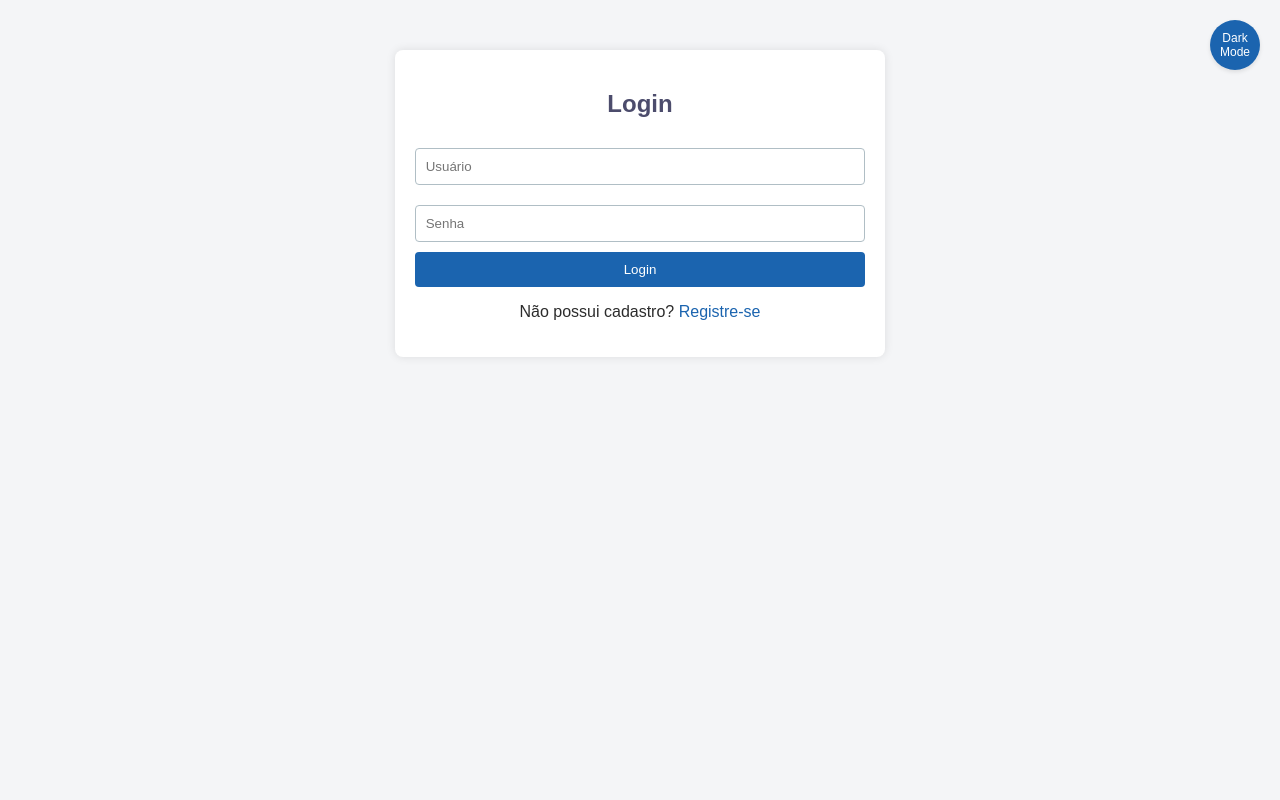
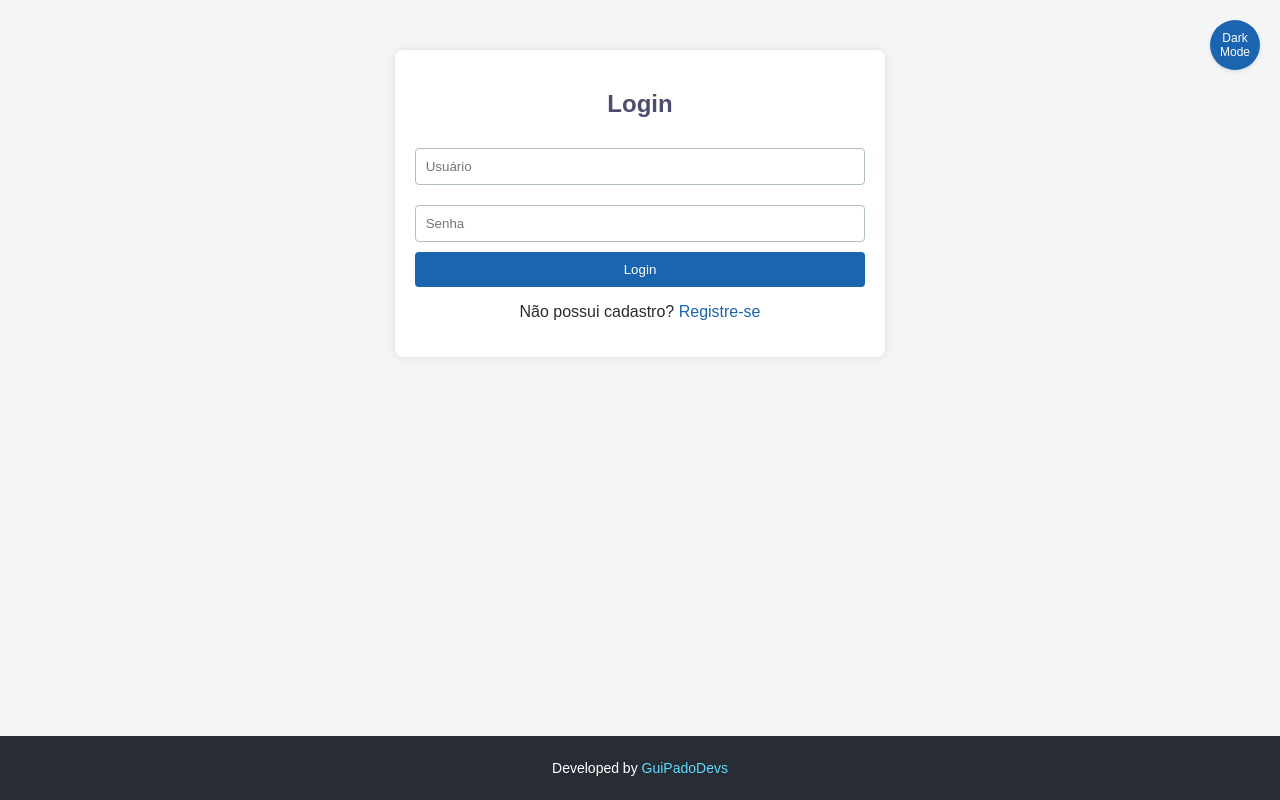
Before and after one commit to GuiPadoDevs/Client_ToDoList, a React (Create React App) app: page / in a window 1280 px wide. Built offline with nearby package versions, Linux system fonts and the light colour scheme.

Commit message:
Client ToDoList

```diff
--- a/public/index.html
+++ b/public/index.html
@@ -2,7 +2,7 @@
 <html lang="en">
   <head>
     <meta charset="utf-8" />
-    <link rel="icon" href="%PUBLIC_URL%/favicon.ico" />
+    <link rel="icon" href="%PUBLIC_URL%/GuiPadoDevs.ico" />
     <meta name="viewport" content="width=device-width, initial-scale=1" />
     <meta name="theme-color" content="#000000" />
     <meta
@@ -24,7 +24,7 @@
       work correctly both with client-side routing and a non-root public URL.
       Learn how to configure a non-root public URL by running `npm run build`.
     -->
-    <title>React App</title>
+    <title>To Do List - GuiPadoDevs</title>
   </head>
   <body>
     <noscript>You need to enable JavaScript to run this app.</noscript>
--- a/src/App.js
+++ b/src/App.js
@@ -5,6 +5,7 @@ import Home from './pages/Home';
 import Layout from './Layout';
 import { ThemeProvider } from './ThemeContext';
 import './styles/App.css';
+import Footer from './components/Footer';
 
 const App = () => {
     const [isAuthenticated, setIsAuthenticated] = useState(false);
@@ -31,6 +32,7 @@ const App = () => {
                     ) : (
                         <Home />
                     )}
+                    <Footer />
                 </Layout>
             </div>
         </ThemeProvider>
--- /dev/null
+++ b/src/components/Footer.css
@@ -0,0 +1,19 @@
+.footer {
+    position: fixed;
+    bottom: 0;
+    width: 100%;
+    background-color: #282c34;
+    color: white;
+    text-align: center;
+    padding: 10px 0;
+    font-size: 14px;
+}
+
+.footer a {
+    color: #61dafb;
+    text-decoration: none;
+}
+
+.footer a:hover {
+    text-decoration: underline;
+}
--- /dev/null
+++ b/src/components/Footer.js
@@ -0,0 +1,12 @@
+import React from 'react';
+import './Footer.css';
+
+const Footer = () => {
+    return (
+        <footer className="footer">
+            <p>Developed by <a href="https://github.com/GuiPadoDevs" target="_blank" rel="noopener noreferrer">GuiPadoDevs</a></p>
+        </footer>
+    );
+};
+
+export default Footer;
```
Also changed, not shown: public/manifest.json, 2 other files (tests, documents, lock files or other folders).
